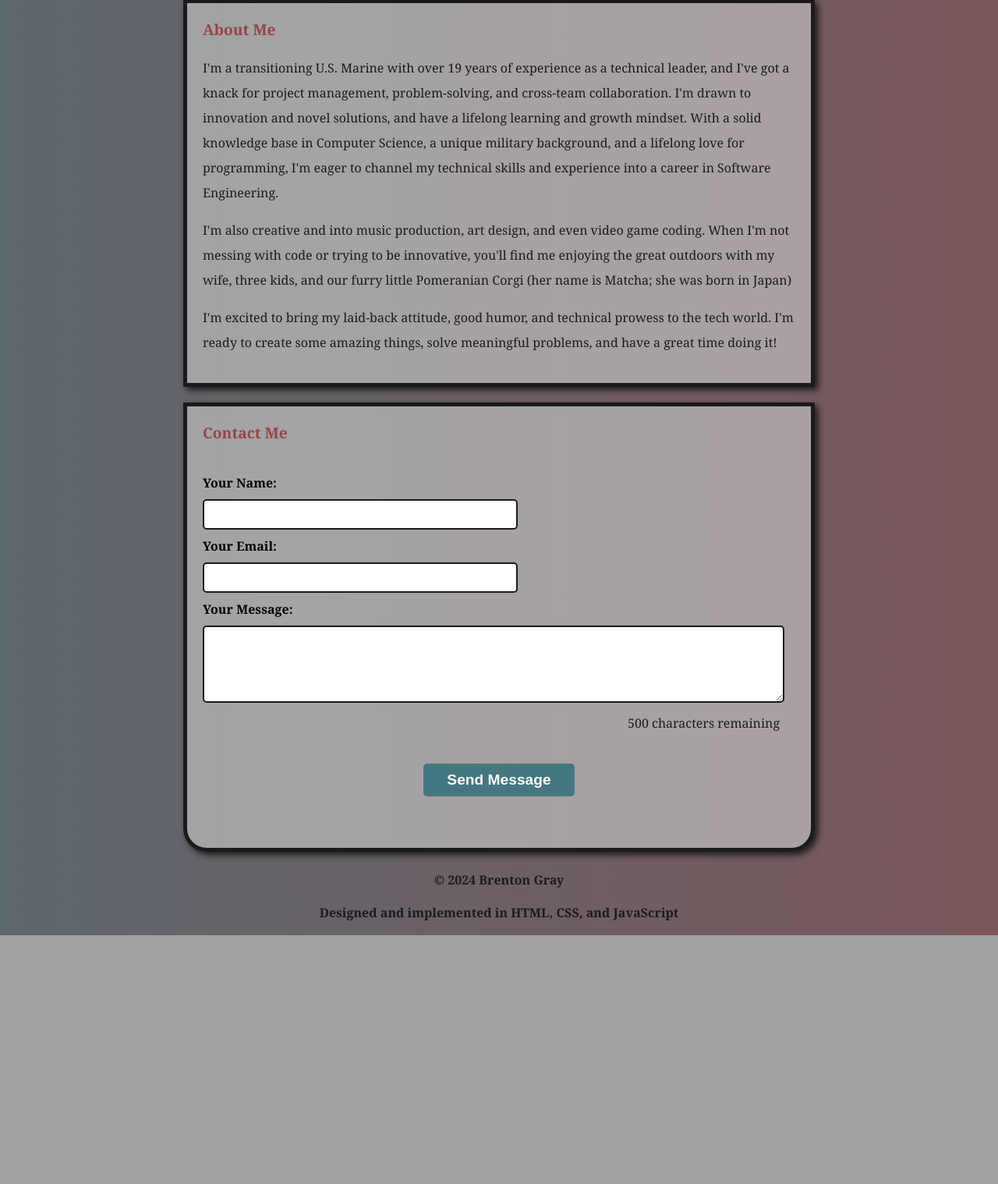
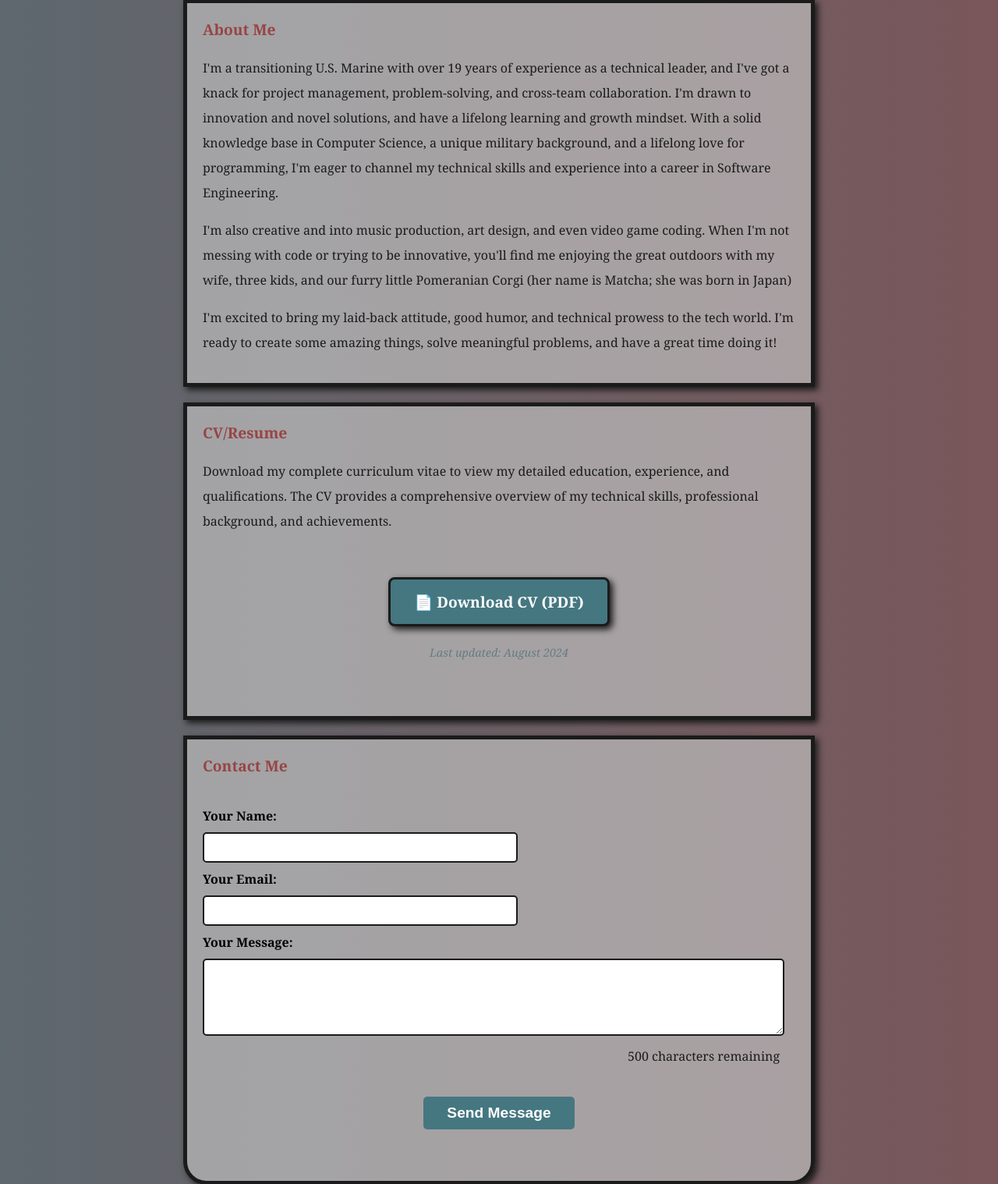
Before and after one commit to brenton-j-gray/portfolio, a PHP site: page / in a window 1280 px wide. Shown: the part 1135-2653 px from the top of the page at 78% size. Before the commit the page ends 2334 px from the top, so only its background shows below. Run offline with PHP 8.4, Linux system fonts and the light colour scheme.

Commit message:
Add downloadable CV section to portfolio
Co-authored-by: brenton-j-gray <138087899+brenton-j-gray@users.noreply.github.com>

```diff
--- a/index.html
+++ b/index.html
@@ -34,6 +34,7 @@
         <a href="#skills">Skills</a>
         <a href="#Interests">Interests</a>
         <a href="#about">About</a>
+        <a href="#cv">CV/Resume</a>
         <a href="#contact">Contact</a>
     </nav>
 
@@ -98,6 +99,20 @@
         </p>
     </section>
 
+    <section class="fancy-border" id="cv">
+        <h3>CV/Resume</h3>
+        <p>
+            Download my complete curriculum vitae to view my detailed education, experience, and qualifications.
+            The CV provides a comprehensive overview of my technical skills, professional background, and achievements.
+        </p>
+        <div class="cv-download">
+            <a href="brenton-gray-cv.pdf" download="Brenton-Gray-CV.pdf" class="cv-download-btn">
+                📄 Download CV (PDF)
+            </a>
+            <p class="cv-note">Last updated: August 2024</p>
+        </div>
+    </section>
+
     <section class="fancy-border bottom-section" id="contact">
         <h3>Contact Me</h3>
         <!-- Formspree form for contact submission */ -->
--- a/styles.css
+++ b/styles.css
@@ -94,7 +94,7 @@ body {
 
 nav {
     display: grid;
-    grid-template-columns: 1fr 1fr 1fr 1fr 1fr;
+    grid-template-columns: 1fr 1fr 1fr 1fr 1fr 1fr;
     align-content: center;
     justify-content: center;
     align-items: center;
@@ -293,6 +293,46 @@ footer h4 {
     padding: 0px auto;
 }
 
+.cv-download {
+    display: flex;
+    flex-direction: column;
+    align-items: center;
+    padding: 20px;
+    margin: 10px 0px;
+}
+
+.cv-download-btn {
+    display: inline-block;
+    padding: 15px 30px;
+    margin: 10px;
+    background-color: var(--primary-color);
+    color: white;
+    font-size: 1.2rem;
+    font-weight: bold;
+    text-decoration: none;
+    border-radius: 8px;
+    border: 3px solid var(--dark-color);
+    box-shadow: var(--shadow);
+    transition: all 0.3s ease;
+    text-align: center;
+}
+
+.cv-download-btn:hover {
+    background-color: var(--secondary-color);
+    transform: translateY(-2px);
+    box-shadow: 6px 6px 12px var(--dark-color);
+    color: white;
+    text-decoration: none;
+}
+
+.cv-note {
+    font-size: 0.9rem;
+    color: var(--tertiary-color);
+    font-style: italic;
+    margin-top: 10px;
+    text-align: center;
+}
+
 @media (max-width: 700px) {
     html {
         font-size: 22px;
@@ -300,7 +340,7 @@ footer h4 {
 
     nav {
         font-size: 1.2rem;
-        grid-template-columns: 1fr 1fr;
+        grid-template-columns: 1fr 1fr 1fr;
         grid-auto-flow: row;
     }
 
```
Also changed, not shown: 1 other file.
